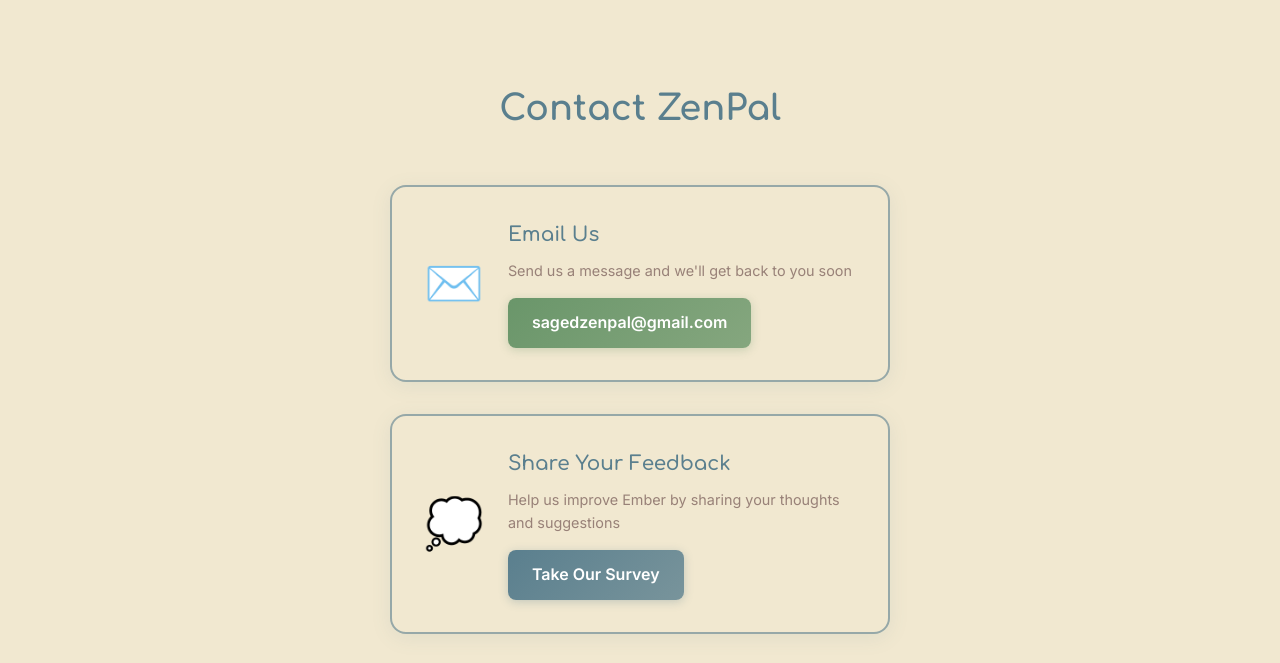
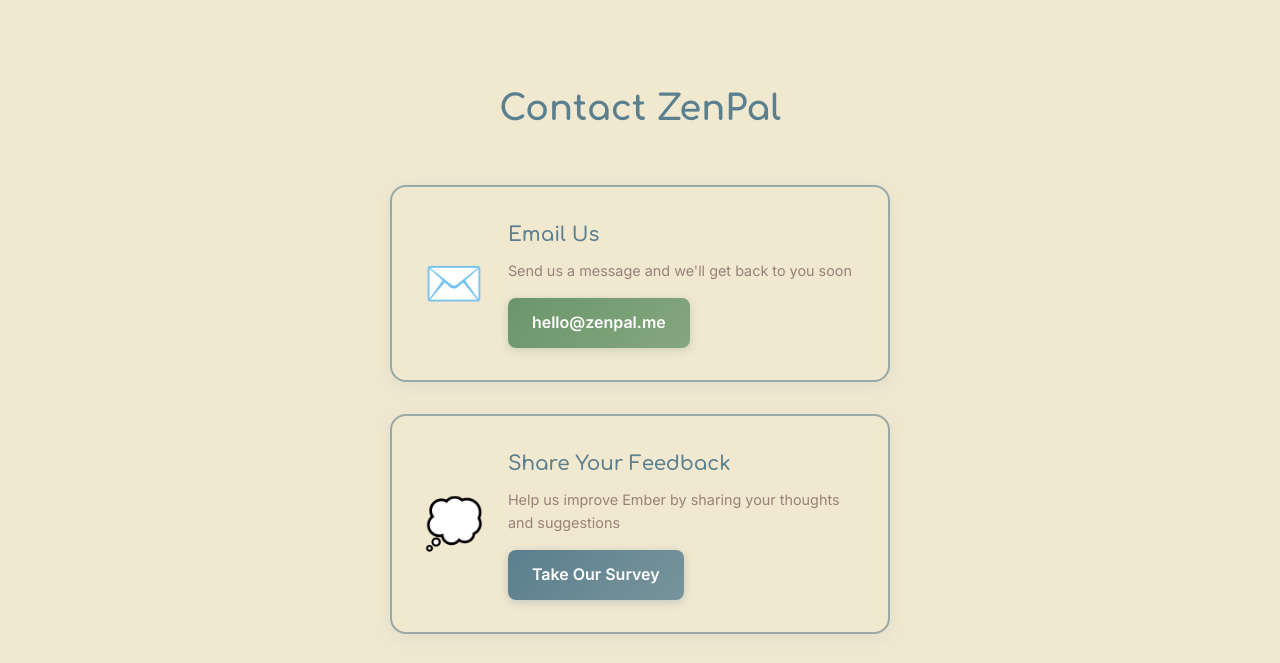
Before and after one commit to AbeyK/SageAI, a website: page SageWeb/contact.html in a window 1280 px wide. Shown: the part 63-726 px from the top of the page. Drawn offline with Linux system fonts and the light colour scheme.

Commit message:
chore(web): update the contact address

```diff
--- a/SageWeb/contact.html
+++ b/SageWeb/contact.html
@@ -72,7 +72,7 @@
                     <div class="contact-details">
                         <h3>Email Us</h3>
                         <p>Send us a message and we'll get back to you soon</p>
-                        <a href="mailto:sagedzenpal@gmail.com" class="email-link">sagedzenpal@gmail.com</a>
+                        <a href="mailto:hello@zenpal.me" class="email-link">hello@zenpal.me</a>
                     </div>
                 </div>
 
```
Also changed, not shown: SageWeb/terms.html (+1 -1 lines).
